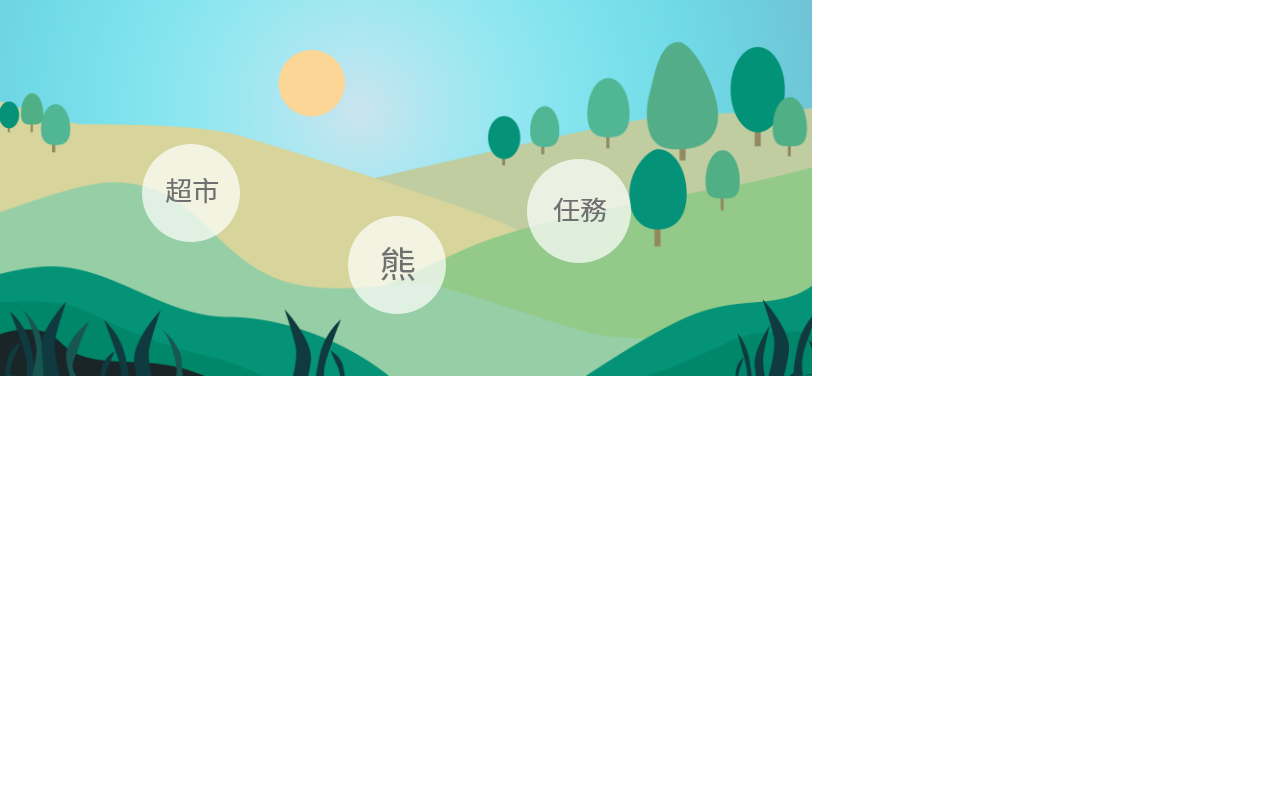
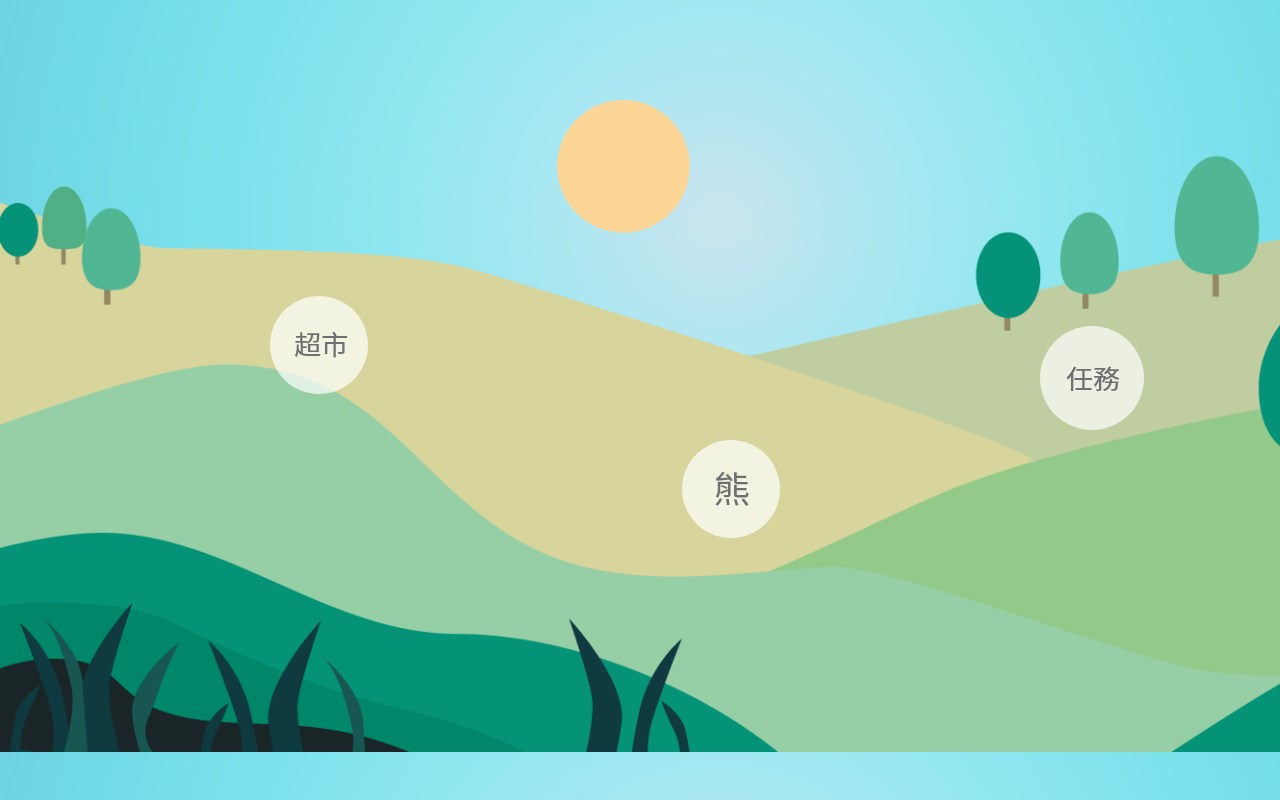
Before and after one commit to xup6jo6/preprocessing, a plain HTML site: page index.html in a window 1280 px wide. Drawn offline with Linux system fonts and the light colour scheme.

Commit message:
[add] page size for PC

```diff
--- a/index.css
+++ b/index.css
@@ -1,59 +1,59 @@
 body{
-	width: 812px;
-    height: 376px;
+	width: 100%;
+    height: 100%;
 	/*background-image:url("./res/Main.png");*/
 }
 .main-page{
-	background-image:url("./res/Main.png");
+	background-image:url("./res/Main_B.png");
 	position:absolute;
 	top:0;
 	left:0;
-	width:812px;
-	height:376px;
+	width:100%;
+	height:100%;
 }
 #Ellipse5{
 	position:absolute;
-	top: 152px;
-	left: 128px;
+	top: 304px;
+	left: 256px;
 	width: 116px;
 	height: 116px;
 	opacity: 0.7;
 }
 #Ellipse3{
 	position:absolute;
-	top: 224px;
-	left: 334px;
+	top: 448px;
+	left: 668px;
 	width: 116px;
 	height: 116px;
 	opacity: 0.7;
 }
 #Ellipse4{
 	position:absolute;
-	top: 167px;
-	left: 513px;
+	top: 334px;
+	left: 1026px;
 	width: 122px;
 	height: 122px;
 	opacity:0.7;
 }
 #sMarket{
 	position:absolute;
-	top: 180px;
-	left: 148px;
+	top: 334px;
+	left: 277px;
 	width: 88px;
 	height: 42px;
 	opacity: 1;
 }
 #Mission{
 	position:absolute;
-	top: 199px;
-	left: 536px;
+	top: 368px;
+	left: 1049px;
 	width: 88px;
 	height: 42px;
 }
 #Bear{
 	position:absolute;
-	top: 245px;
-	left: 354px;
+	top: 470px;
+	left: 688px;
 	width: 88px;
 	height: 55px;
 }
```
